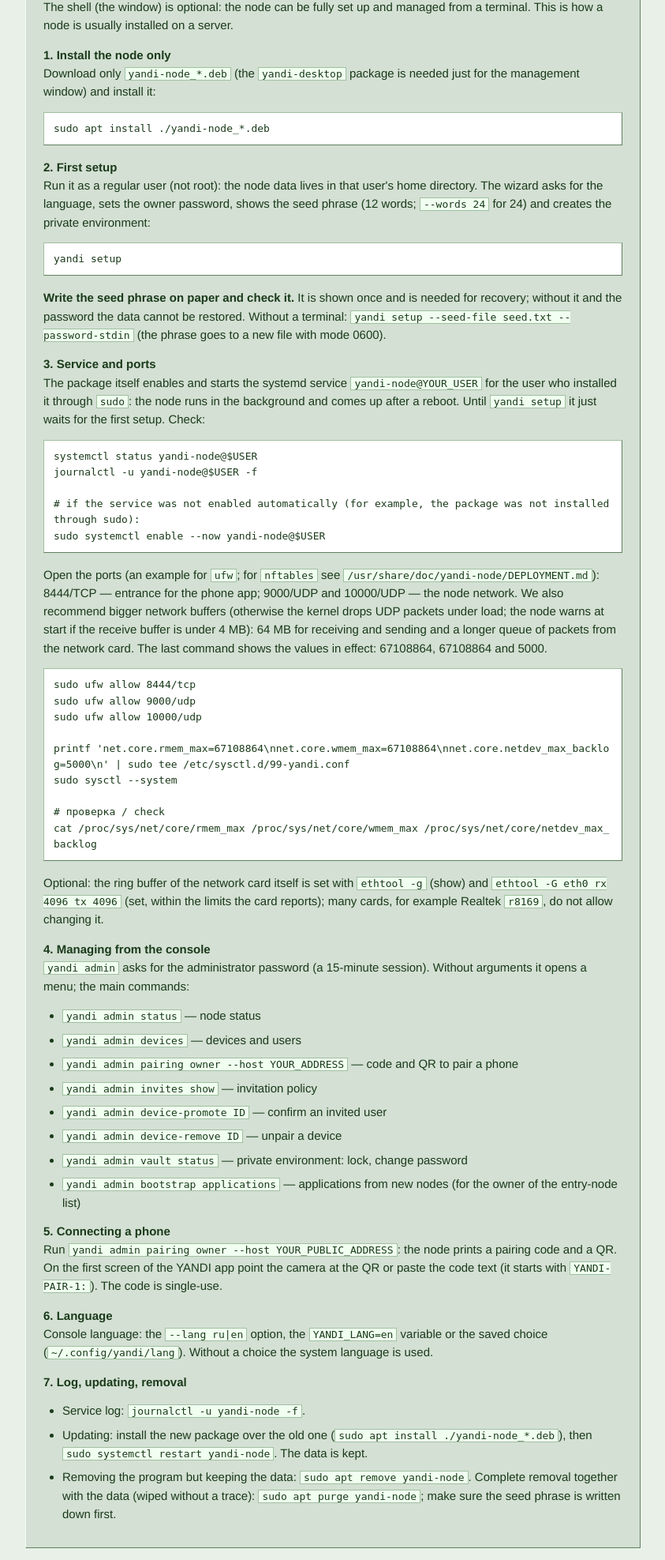
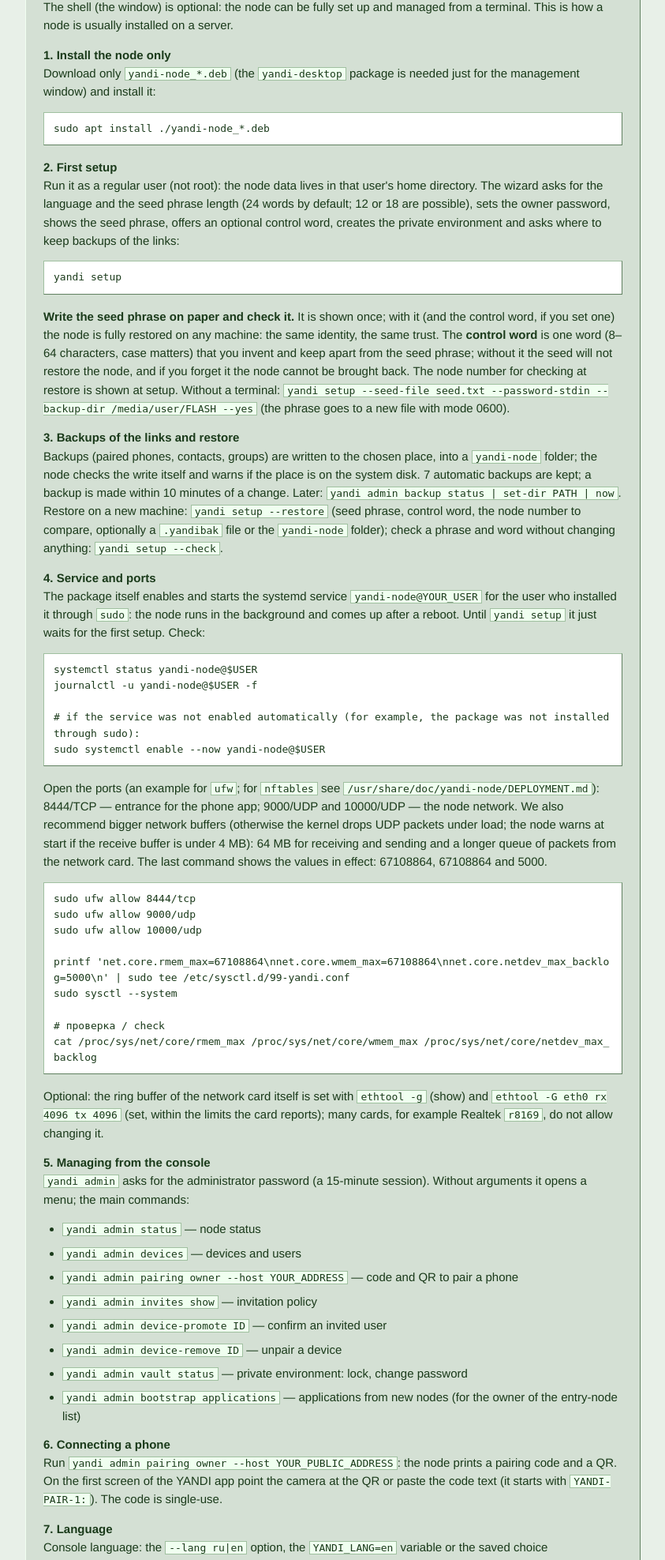
Before and after one commit to ispolkom/node, a PHP site: page /network/downloads/debian/index.php in a window 1280 px wide. Shown: the part 1979-3954 px from the top of the page at 79% size, without its empty margins (132-975 px from the left). Run offline with PHP 8.4, Linux system fonts and the light colour scheme.

Commit message:
docs(site): страницы Debian/Ubuntu — настройка, контрольное слово, копии связей, восстановление (ru/en)
Co-Authored-By: Claude Sonnet 5.5 <noreply@anthropic.com>

```diff
--- a/deploy/site/yandi.su/includes/cli_guide.php
+++ b/deploy/site/yandi.su/includes/cli_guide.php
@@ -7,8 +7,9 @@ function yandi_cli_guide(string $lang): void {
         'h' => 'Сервер без оболочки (только консоль)',
         'lead' => 'Оболочка (окно) не обязательна: узел полностью настраивается и управляется из терминала. Так обычно ставят узел на сервер.',
         's1' => 'Установка только узла', 'p1' => 'Скачайте только <code>yandi-node_*.deb</code> (пакет оболочки <code>yandi-desktop</code> нужен лишь для окна управления) и установите:',
-        's2' => 'Первая настройка', 'p2' => 'Запускайте от обычного пользователя (не от root): данные узла лежат в его домашней папке. Мастер спросит язык, задаст пароль владельца, покажет сид-фразу (12 слов; <code>--words 24</code> для 24) и создаст закрытую среду:',
+        's2' => 'Первая настройка', 'p2' => 'Запускайте от обычного пользователя (не от root): данные узла лежат в его домашней папке. Мастер спросит язык, длину сид-фразы (по умолчанию 24 слова; можно 12 или 18), задаст пароль владельца, покажет сид-фразу, предложит необязательное контрольное слово, создаст закрытую среду и спросит, где хранить копии связей:',
         'w2' => '<strong>Запишите сид-фразу на бумагу и проверьте.</strong> Она показывается один раз и нужна для восстановления; без неё и пароля данные не вернуть. Без терминала: <code>yandi setup --seed-file seed.txt --password-stdin</code> (фраза пишется в новый файл с правами 0600).',
+        's2b' => 'Копии связей и восстановление', 'p2b' => 'Копии (сопряжённые телефоны, контакты, группы) пишутся в выбранное место, в папку <code>yandi-node</code>; узел сам проверяет запись и предупреждает, если место на системном диске. Хранится 7 автокопий; копия делается при изменениях в течение 10 минут. Позже: <code>yandi admin backup status | set-dir ПУТЬ | now</code>. Восстановление на новой машине: <code>yandi setup --restore</code> (сид-фраза, контрольное слово, номер узла для сверки, по желанию файл <code>.yandibak</code> или папка <code>yandi-node</code>); проверить фразу и слово, ничего не меняя: <code>yandi setup --check</code>.',
         's3' => 'Служба и порты', 'p3' => 'Пакет сам включает и запускает службу systemd <code>yandi-node@ВАШ_ПОЛЬЗОВАТЕЛЬ</code> для пользователя, который ставил пакет через <code>sudo</code>: узел работает в фоне и поднимается после перезагрузки. До <code>yandi setup</code> он просто ждёт первой настройки. Проверить:',
         'p3b' => 'Откройте порты (пример для <code>ufw</code>; для <code>nftables</code> см. <code>/usr/share/doc/yandi-node/DEPLOYMENT.md</code>): 8444/TCP — вход для приложения на телефоне; 9000/UDP и 10000/UDP — сеть узлов. Рекомендуем также расширить сетевые буферы (иначе под нагрузкой ядро теряет UDP-пакеты; при старте узел предупреждает, если буфер приёма меньше 4 МБ): по 64 МБ на приём и отправку и более длинную очередь пакетов от сетевой карты. Последняя команда покажет действующие значения: 67108864, 67108864 и 5000.',
         'n3' => 'По желанию: кольцевой буфер самой сетевой карты задаётся командами <code>ethtool -g</code> (показать) и <code>ethtool -G eth0 rx 4096 tx 4096</code> (в пределах, которые сообщает карта); у многих карт, например Realtek <code>r8169</code>, его менять нельзя.',
@@ -22,8 +23,9 @@ function yandi_cli_guide(string $lang): void {
         'h' => 'Server without the shell (console only)',
         'lead' => 'The shell (the window) is optional: the node can be fully set up and managed from a terminal. This is how a node is usually installed on a server.',
         's1' => 'Install the node only', 'p1' => 'Download only <code>yandi-node_*.deb</code> (the <code>yandi-desktop</code> package is needed just for the management window) and install it:',
-        's2' => 'First setup', 'p2' => 'Run it as a regular user (not root): the node data lives in that user\'s home directory. The wizard asks for the language, sets the owner password, shows the seed phrase (12 words; <code>--words 24</code> for 24) and creates the private environment:',
-        'w2' => '<strong>Write the seed phrase on paper and check it.</strong> It is shown once and is needed for recovery; without it and the password the data cannot be restored. Without a terminal: <code>yandi setup --seed-file seed.txt --password-stdin</code> (the phrase goes to a new file with mode 0600).',
+        's2' => 'First setup', 'p2' => 'Run it as a regular user (not root): the node data lives in that user\'s home directory. The wizard asks for the language and the seed phrase length (24 words by default; 12 or 18 are possible), sets the owner password, shows the seed phrase, offers an optional control word, creates the private environment and asks where to keep backups of the links:',
+        'w2' => '<strong>Write the seed phrase on paper and check it.</strong> It is shown once; with it (and the control word, if you set one) the node is fully restored on any machine: the same identity, the same trust. The <strong>control word</strong> is one word (8–64 characters, case matters) that you invent and keep apart from the seed phrase; without it the seed will not restore the node, and if you forget it the node cannot be brought back. The node number for checking at restore is shown at setup. Without a terminal: <code>yandi setup --seed-file seed.txt --password-stdin --backup-dir /media/user/FLASH --yes</code> (the phrase goes to a new file with mode 0600).',
+        's2b' => 'Backups of the links and restore', 'p2b' => 'Backups (paired phones, contacts, groups) are written to the chosen place, into a <code>yandi-node</code> folder; the node checks the write itself and warns if the place is on the system disk. 7 automatic backups are kept; a backup is made within 10 minutes of a change. Later: <code>yandi admin backup status | set-dir PATH | now</code>. Restore on a new machine: <code>yandi setup --restore</code> (seed phrase, control word, the node number to compare, optionally a <code>.yandibak</code> file or the <code>yandi-node</code> folder); check a phrase and word without changing anything: <code>yandi setup --check</code>.',
         's3' => 'Service and ports', 'p3' => 'The package itself enables and starts the systemd service <code>yandi-node@YOUR_USER</code> for the user who installed it through <code>sudo</code>: the node runs in the background and comes up after a reboot. Until <code>yandi setup</code> it just waits for the first setup. Check:',
         'p3b' => 'Open the ports (an example for <code>ufw</code>; for <code>nftables</code> see <code>/usr/share/doc/yandi-node/DEPLOYMENT.md</code>): 8444/TCP — entrance for the phone app; 9000/UDP and 10000/UDP — the node network. We also recommend bigger network buffers (otherwise the kernel drops UDP packets under load; the node warns at start if the receive buffer is under 4 MB): 64 MB for receiving and sending and a longer queue of packets from the network card. The last command shows the values in effect: 67108864, 67108864 and 5000.',
         'n3' => 'Optional: the ring buffer of the network card itself is set with <code>ethtool -g</code> (show) and <code>ethtool -G eth0 rx 4096 tx 4096</code> (set, within the limits the card reports); many cards, for example Realtek <code>r8169</code>, do not allow changing it.',
@@ -39,10 +41,11 @@ function yandi_cli_guide(string $lang): void {
     <div class="download-steps"><h3><?= $t['h'] ?></h3><p><?= $t['lead'] ?></p>
     <h4>1. <?= $t['s1'] ?></h4><p><?= $t['p1'] ?></p><pre>sudo apt install ./yandi-node_*.deb</pre>
     <h4>2. <?= $t['s2'] ?></h4><p><?= $t['p2'] ?></p><pre>yandi setup</pre><p><?= $t['w2'] ?></p>
-    <h4>3. <?= $t['s3'] ?></h4><p><?= $t['p3'] ?></p><pre><?= htmlspecialchars($unit, ENT_QUOTES) ?></pre><p><?= $t['p3b'] ?></p><pre><?= htmlspecialchars($sysctl, ENT_QUOTES) ?></pre><p><?= $t['n3'] ?></p>
-    <h4>4. <?= $t['s4'] ?></h4><p><?= $t['p4'] ?></p><ul><?php foreach ($t['c4'] as $cmd => $what): ?><li><code><?= htmlspecialchars($cmd, ENT_QUOTES) ?></code> — <?= $what ?></li><?php endforeach; ?></ul>
-    <h4>5. <?= $t['s5'] ?></h4><p><?= $t['p5'] ?></p>
-    <h4>6. <?= $t['s6'] ?></h4><p><?= $t['p6'] ?></p>
-    <h4>7. <?= $t['s7'] ?></h4><ul><?php foreach ($t['l7'] as $l): ?><li><?= $l ?></li><?php endforeach; ?></ul></div>
+    <h4>3. <?= $t['s2b'] ?></h4><p><?= $t['p2b'] ?></p>
+    <h4>4. <?= $t['s3'] ?></h4><p><?= $t['p3'] ?></p><pre><?= htmlspecialchars($unit, ENT_QUOTES) ?></pre><p><?= $t['p3b'] ?></p><pre><?= htmlspecialchars($sysctl, ENT_QUOTES) ?></pre><p><?= $t['n3'] ?></p>
+    <h4>5. <?= $t['s4'] ?></h4><p><?= $t['p4'] ?></p><ul><?php foreach ($t['c4'] as $cmd => $what): ?><li><code><?= htmlspecialchars($cmd, ENT_QUOTES) ?></code> — <?= $what ?></li><?php endforeach; ?></ul>
+    <h4>6. <?= $t['s5'] ?></h4><p><?= $t['p5'] ?></p>
+    <h4>7. <?= $t['s6'] ?></h4><p><?= $t['p6'] ?></p>
+    <h4>8. <?= $t['s7'] ?></h4><ul><?php foreach ($t['l7'] as $l): ?><li><?= $l ?></li><?php endforeach; ?></ul></div>
     <?php
 }
```
